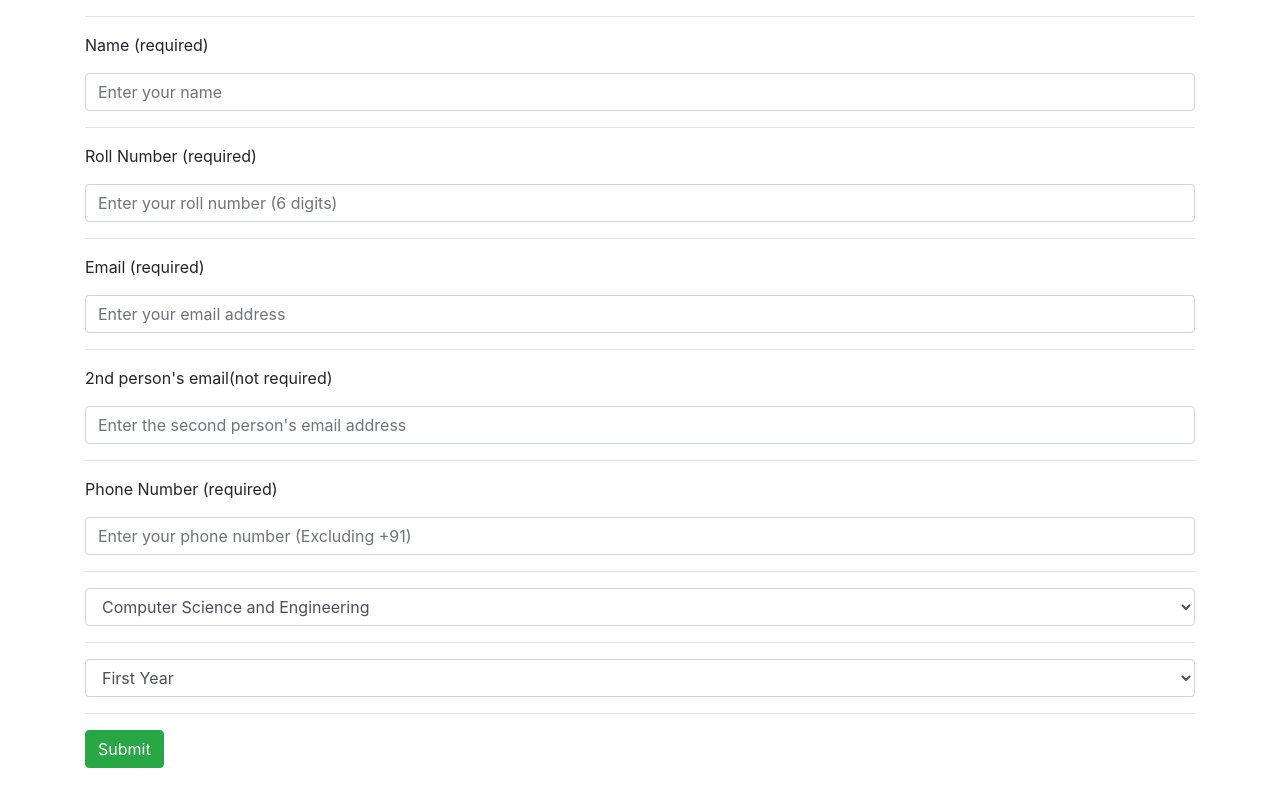
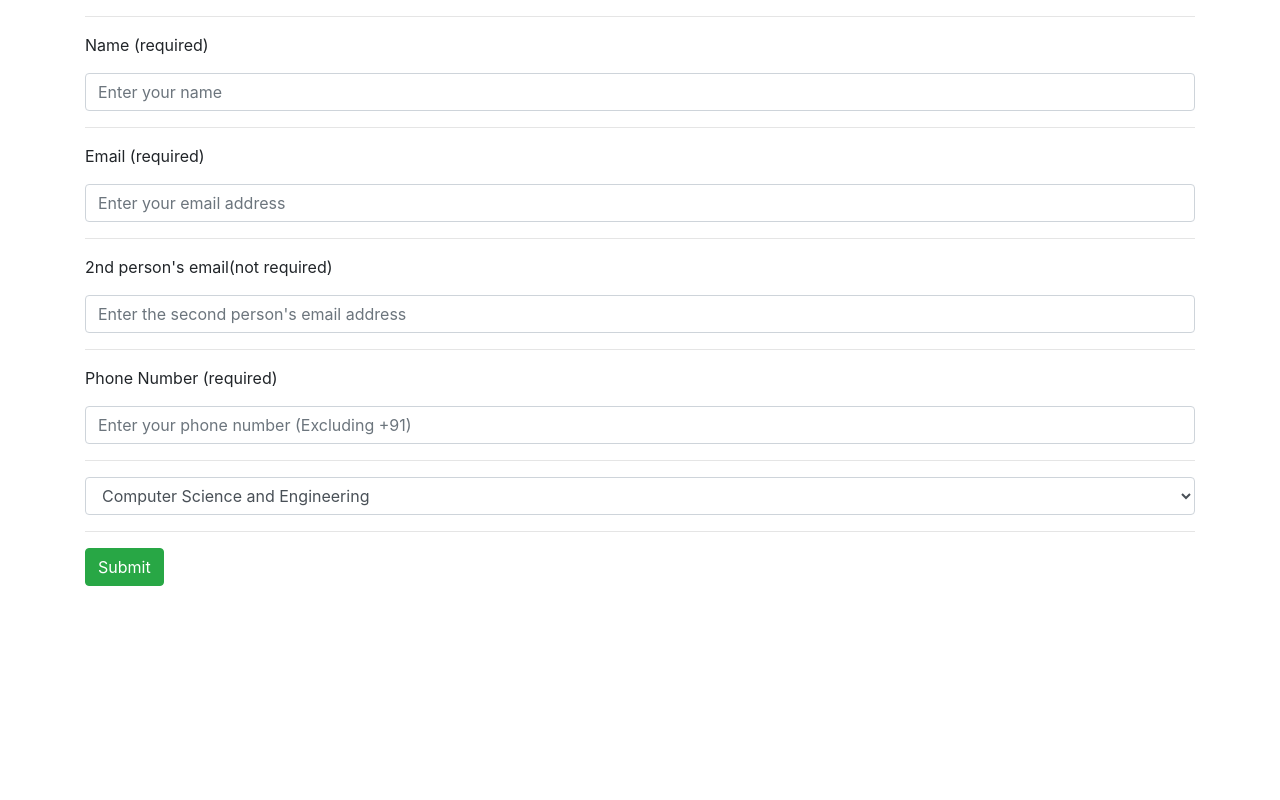
Before and after one commit to The-SCRIPT-Group/Hades, a Flask app: page / in a window 1280 px wide. Run offline with Flask 2, Linux system fonts and the light colour scheme; some libraries are stand-ins or nearby versions.

Commit message:
QRStuff: remove 2 fields that are not needed for now
Roll number, and year

Signed-off-by: Akhil Narang <akhilnarang.1999@gmail.com>

```diff
--- a/app.py
+++ b/app.py
@@ -41,16 +41,13 @@ class User(db.Model):
     """
     __tablename__ = 'users'
     codex_id = db.Column(db.Integer, primary_key=True)
-    roll_number = db.Column(db.Integer, unique=True)
     name = db.Column(db.String(30))
     email = db.Column(db.String(50), unique=True)
     phone = db.Column(db.BigInteger, unique=True)
     department = db.Column(db.String(50))
-    year = db.Column(db.Integer)
 
     def __repr__(self):
-        return '%r' % [self.codex_id, self.name, self.roll_number, self.email, self.phone,
-                       self.department, self.year]
+        return '%r' % [self.codex_id, self.name, self.email, self.phone, self.department]
 
     def get_email(self):
         """
@@ -63,12 +60,6 @@ class User(db.Model):
         Return User's phone number
         """
         return self.phone
-
-    def get_roll(self):
-        """
-        Return User's roll number
-        """
-        return self.roll_number
 
 
 @app.route('/submit', methods=['POST'])
@@ -86,15 +77,11 @@ def stuff():
             return 'Phone number {} already found in database!\
             Please re-enter the form correctly!'.format(request.form['phone_number'])
 
-        if str(request.form['roll_number']) == str(user.get_roll()):
-            return 'Roll number {} already found in database!\
-            Please re-enter the form correctly!'.format(request.form['roll_number'])
-
     codex_id = get_current_id()
 
-    user = User(roll_number=request.form['roll_number'], name=request.form['name'],
-                email=request.form['email'], phone=request.form['phone_number'], codex_id=codex_id,
-                department=DEPARTMENTS[request.form['department']], year=request.form['year'])
+    user = User(name=request.form['name'], email=request.form['email'],
+                phone=request.form['phone_number'], codex_id=codex_id,
+                department=DEPARTMENTS[request.form['department']])
     try:
         db.session.add(user)
         db.session.commit()
@@ -178,10 +165,9 @@ def generate_qr(form_data, codex_id):
     """
     Function to generate and return a QR code based on the given data
     """
-    return qrcode.make("\nName: {}\nEmail: {}\nRoll Number: {}\nCodeX ID: {}\nPhone Number: {}"
+    return qrcode.make("\nName: {}\nEmail: {}\nCodeX ID: {}\nPhone Number: {}"
                        .format(form_data['name'], form_data['email'],
-                               form_data['roll_number'], codex_id,
-                               form_data['phone_number']))
+                               codex_id, form_data['phone_number']))
 
 
 if __name__ == '__main__':
--- a/static/form.html
+++ b/static/form.html
@@ -10,9 +10,6 @@
                 <hr>
                 <p>Name (required)</p>
                 <input type="text" name="name" placeholder="Enter your name" maxlength="30" required class="form-control"/>
-                <hr>
-                <p>Roll Number (required)</p>
-                <input type="text" name="roll_number" placeholder="Enter your roll number (6 digits)" maxlength="6" required class="form-control" pattern="[0-9]{6}"/>
                 <hr>
                 <p>Email (required)</p>
                 <input type="email" name="email" placeholder="Enter your email address" maxlength="50" required class="form-control" />
@@ -32,13 +29,6 @@
                     <option value="others">Others</option>
                 </select>
                 <hr>
-                <select name="year" class="form-control" id="year">
-                    <option value="1" selected>First Year</option>
-                    <option value="2">Second Year</option>
-                    <option value="3">Third Year</option>
-                    <option value="4">Fourth Year</option>
-                </select>
-                <hr>
             </div>
             <button type="submit" class="btn btn-success">Submit</button>
         </form>
--- a/templates/users.html
+++ b/templates/users.html
@@ -7,21 +7,17 @@
         <tr>
             <th>CodeX ID</th>
             <th>Name</th>
-            <th>Roll Number</th>
             <th>Email</th>
             <th>Phone Number</th>
             <th>Department</th>
-            <th>Year</th>
         </tr>
         {% for user in users %}
             <tr>
                 <td>{{ user['codex_id'] }}</td>
                 <td>{{ user['name'] }}</td>
-                <td>{{ user['roll_number'] }}</td>
                 <td>{{ user['email'] }}</td>
                 <td>{{ user['phone'] }}</td>
                 <td>{{ user['department'] }}</td>
-                <td>{{ user['year'] }}</td>
             </tr>
         {% endfor %}
     </table>
```
